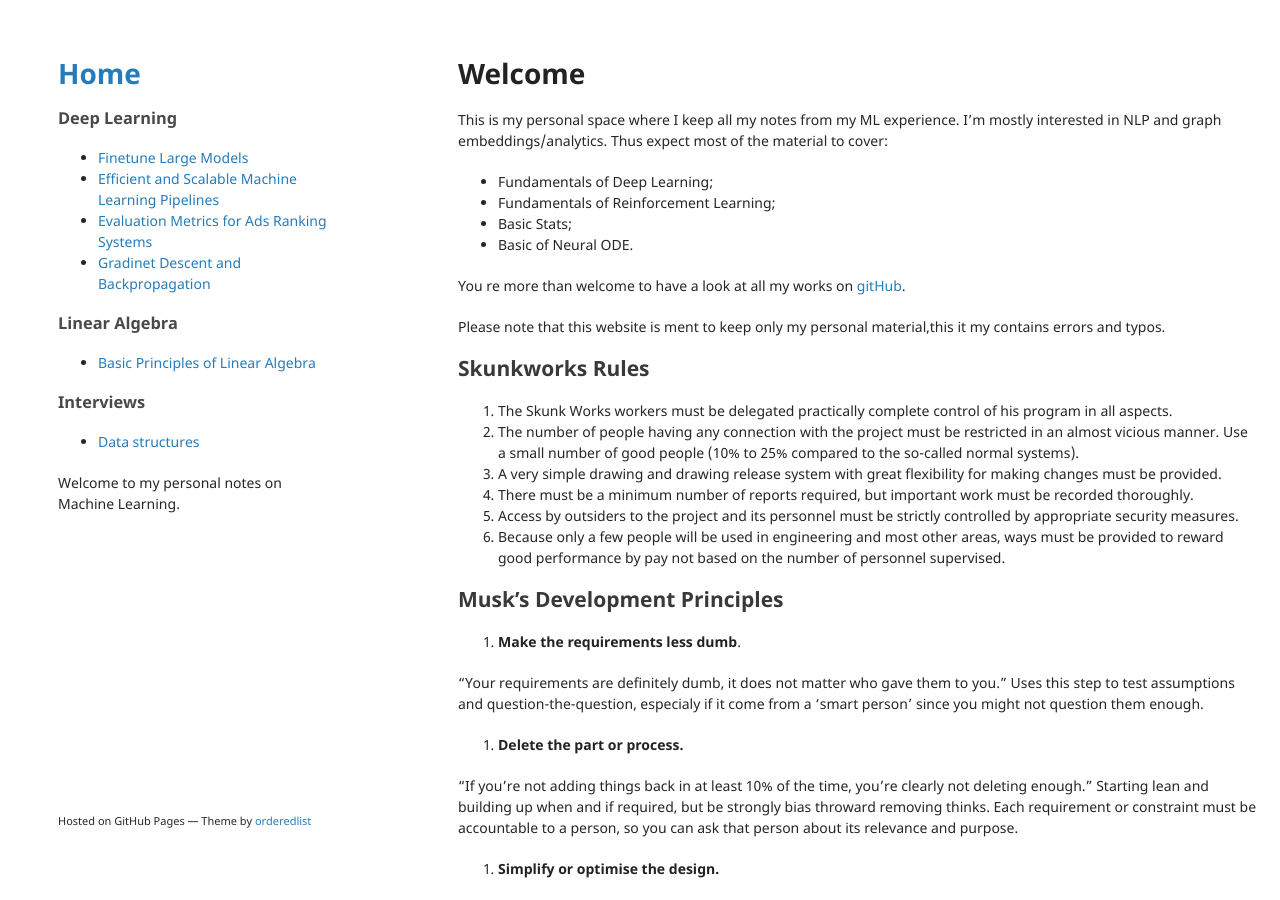
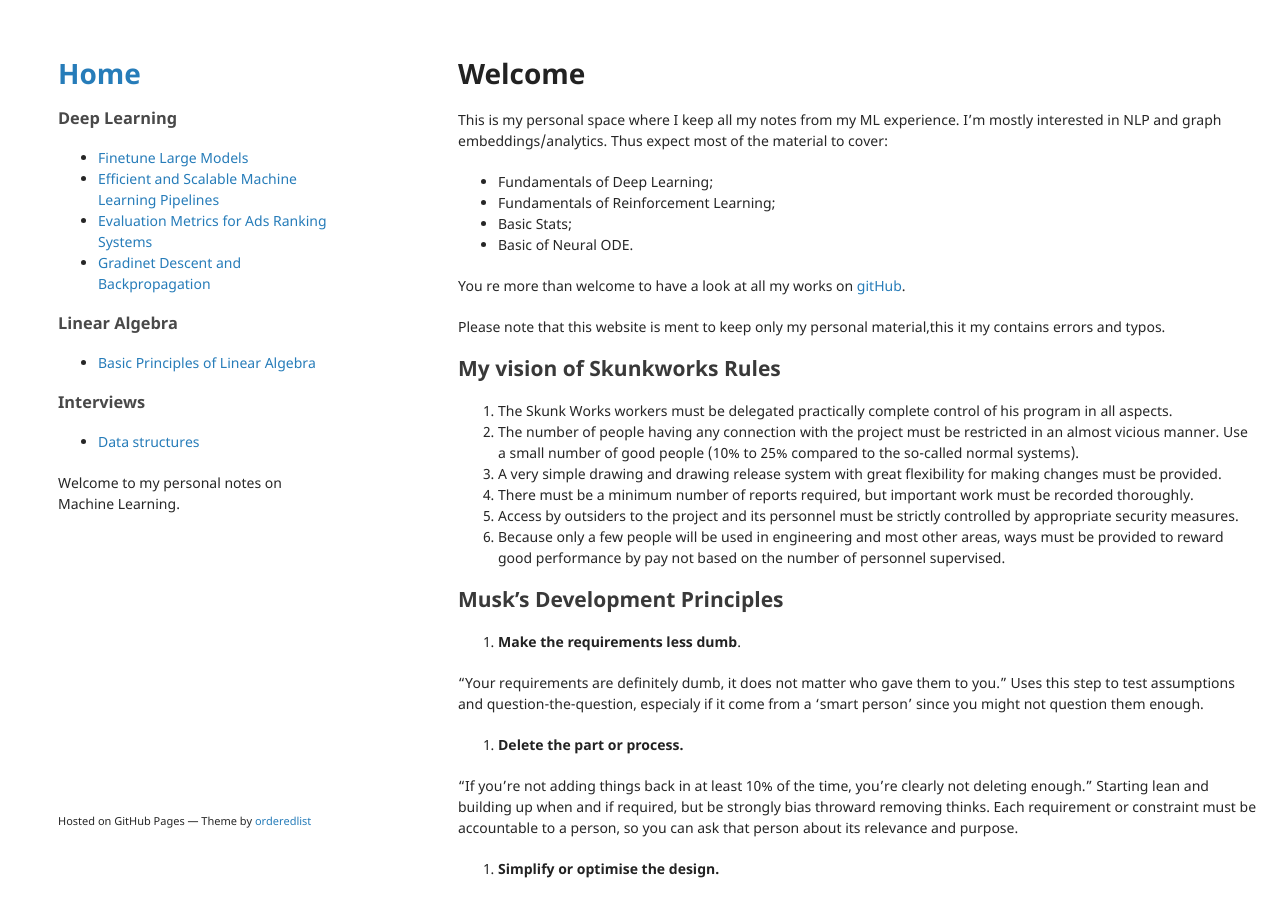
Before and after one commit to andompesta/andompesta.github.io, a Jekyll site: the page built from index.md, in a window 1280 px wide and 900 px high. Built offline with Jekyll 4.4.1, drawn with Linux system fonts in a browser that asks for light colours; our own code applies the rules of GitHub Pages for plain Markdown files.

Commit message:
Update index.md

```diff
--- a/index.md
+++ b/index.md
@@ -16,7 +16,7 @@ You re more than welcome to have a look at all my works on [gitHub](https://gith
 Please note that this website is ment to keep only my personal material,this it my contains errors and typos.
 
 
-## Skunkworks Rules
+## My vision of Skunkworks Rules
 
 1. The Skunk Works workers must be delegated practically complete control of his program in all aspects.
 2. The number of people having any connection with the project must be restricted in an almost vicious manner. Use a small number of good people (10% to 25% compared to the so-called normal systems).
```
